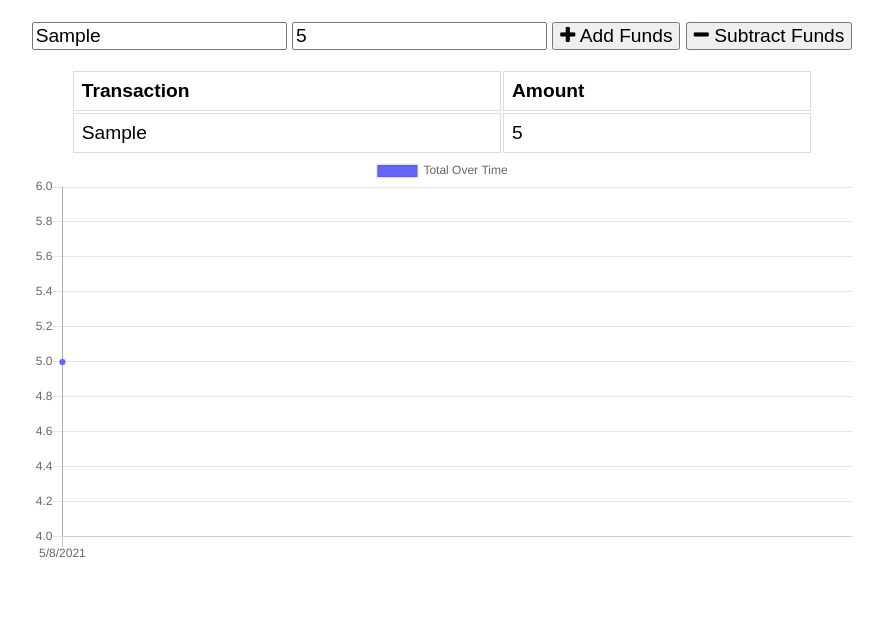
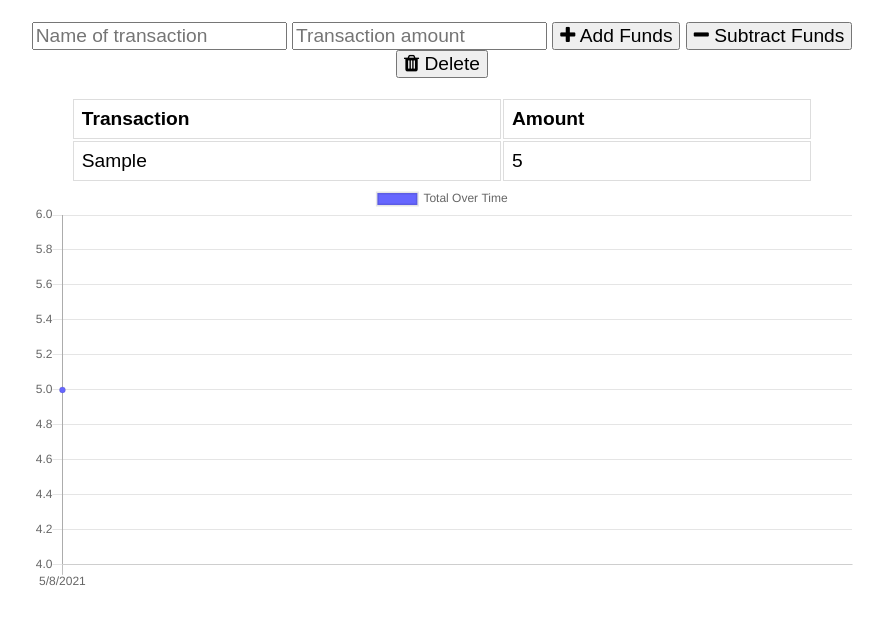
Before and after one commit to arti-karnik/Track-My-Budget-Online-Offline, a website: page public/index.html in a window 1280 px wide. Both pictures are taken after typing "Sample", "5" into the empty fields and a click on the button "Add Funds". Shown: the part 60-684 px from the top of the page, without its empty margins (198-1082 px from the left). Drawn offline with nearby package versions, Linux system fonts and the light colour scheme; no server answers.

Commit message:
bug fixes

```diff
--- a/public/index.html
+++ b/public/index.html
@@ -26,6 +26,7 @@
       <input type="number" min="0" id="t-amount" placeholder="Transaction amount" />
       <button id="add-btn"><i class="fa fa-plus buttons"></i> Add Funds</button>
       <button id="sub-btn"><i class="fa fa-minus"></i> Subtract Funds</button>
+      <button id="del-btn"><i class="fa fa-trash"></i> Delete </button>
       <p class="error"></p>
     </div>
 
--- a/public/index.js
+++ b/public/index.js
@@ -113,7 +113,33 @@ function sendTransaction(isAdding) {
   populateTotal();
 
   // also send to server
+  // also send to server
+  fetch("/api/transaction", {
+    method: "POST",
+    body: JSON.stringify(transaction),
+    headers: {
+      Accept: "application/json, text/plain, */*",
+      "Content-Type": "application/json"
+    }
+  })
+    .then(response => response.json())
+    .then(data => {
+      if (data.errors) {
+        errorEl.textContent = "Missing Information";
+      } else {
+        // clear form
+        nameEl.value = "";
+        amountEl.value = "";
+      }
+    })
+    .catch(err => {
+      // fetch failed, so save in indexed db
+      saveRecord(transaction);
 
+      // clear form
+      nameEl.value = "";
+      amountEl.value = "";
+    });
 }
 
 document.querySelector("#add-btn").onclick = function() {
@@ -123,3 +149,8 @@ document.querySelector("#add-btn").onclick = function() {
 document.querySelector("#sub-btn").onclick = function() {
   sendTransaction(false);
 };
+
+document.querySelector("#del-btn").addEventListener("click", function(event) {
+  event.preventDefault();
+  deletePending();
+});
```
